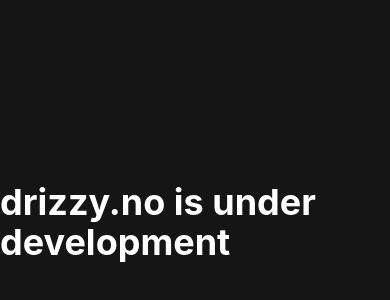
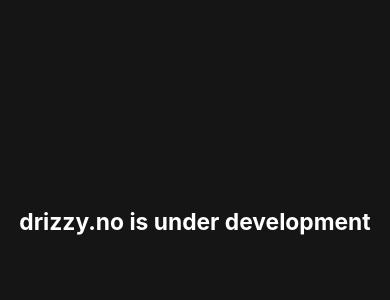
Before and after one commit to diyaryuce/drizzy-no, a React (Vite) app: page / in a window 390 px wide. Shown: the part 200-500 px from the top of the page. Built offline with nearby package versions, Linux system fonts and the light colour scheme.

Commit message:
Phone scaling, Under development so far

```diff
--- a/src/App.tsx
+++ b/src/App.tsx
@@ -1,7 +1,9 @@
 export default function App() {
   return(<>
-    <div className="flex justify-center items-center min-h-screen bg-[#151515]">
-      <h1 className="flex text-4xl text-white font-bold">drizzy.no is under development</h1>
+    <div className=" flex justify-center items-center min-h-screen bg-[#151515]">
+      <h1 className="flex text-[clamp(1.425rem,4vw,2.5rem)] text-white font-bold shrink-0 ">
+        drizzy.no is under development
+      </h1>
     </div>
   </>)
 }
```
